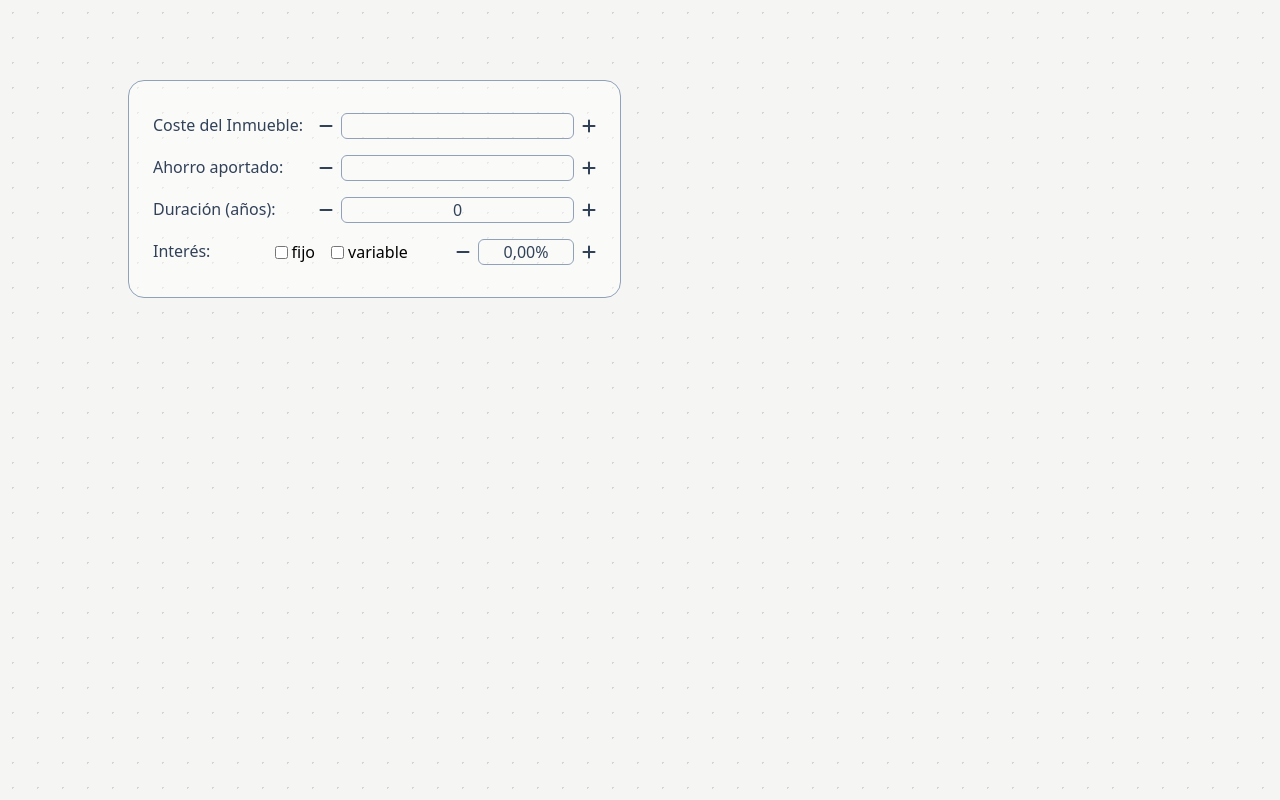
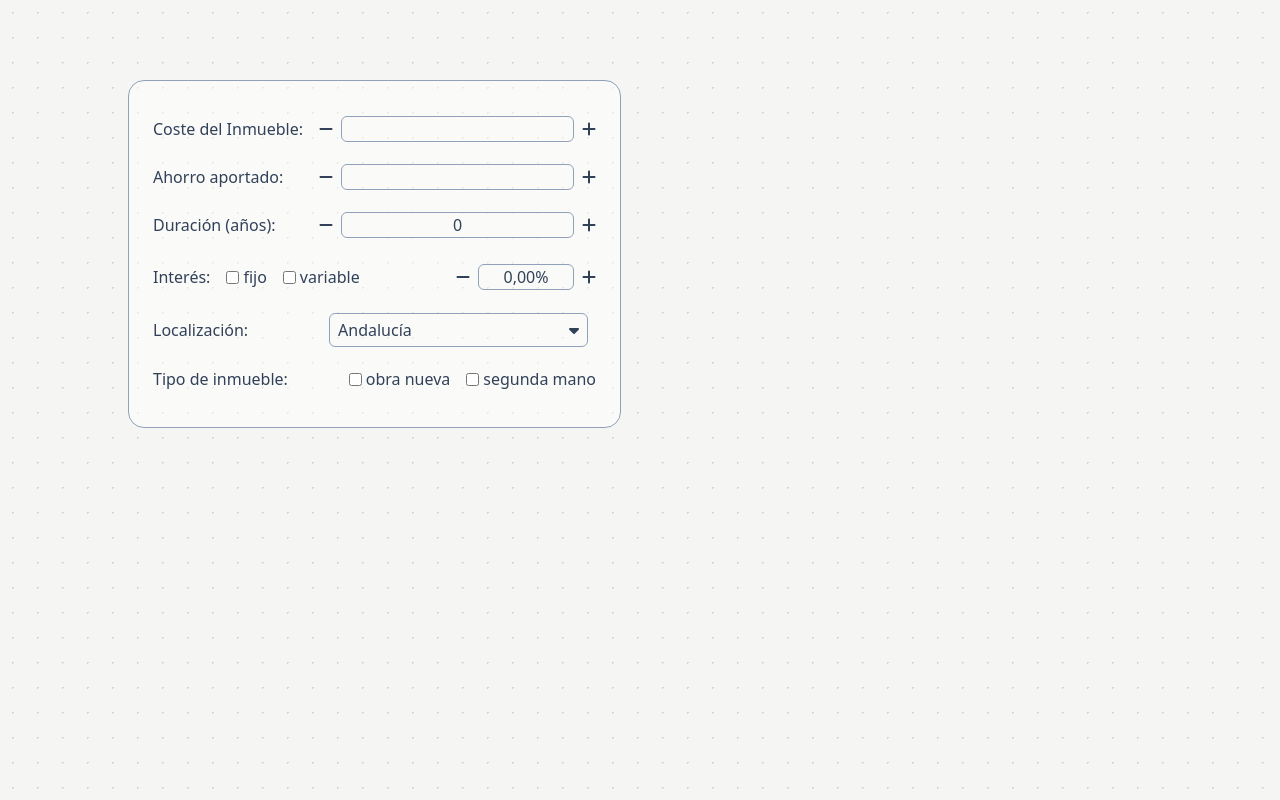
Before and after one commit to CesarCMa/mortgage_simulator, a React (Vite) app in the folder apps/web/: page / in a window 1280 px wide. Built offline with nearby package versions, Linux system fonts and the light colour scheme.

Commit message:
feat: finish design and basic layout of main form

```diff
--- a/apps/web/package.json
+++ b/apps/web/package.json
@@ -15,10 +15,10 @@
   },
   "devDependencies": {
     "@eslint/js": "^9.33.0",
+    "@tailwindcss/vite": "^4.1.13",
     "@types/react": "^19.1.10",
     "@types/react-dom": "^19.1.7",
     "@vitejs/plugin-react": "^5.0.0",
-    "@tailwindcss/vite": "^4.1.13",
     "autoprefixer": "^10.4.21",
     "eslint": "^9.33.0",
     "eslint-plugin-react-hooks": "^5.2.0",
--- a/apps/web/src/components/BinaryCheckBox.jsx
+++ b/apps/web/src/components/BinaryCheckBox.jsx
@@ -11,7 +11,7 @@ function BinaryCheckBox({ labels = ["Yes", "No"], onChange }) {
   };
 
   return (
-    <div className="flex space-x-4 items-center">
+    <div className="flex space-x-4 items-center text-slate-700">
       {labels.map((label, index) => (
         <label key={index} className="flex items-center space-x-1 cursor-pointer">
           <input
--- a/apps/web/src/components/MortgageInfoForm.jsx
+++ b/apps/web/src/components/MortgageInfoForm.jsx
@@ -2,26 +2,53 @@ import EuroInput from "./EuroInput";
 import NumberInput from "./NumberInput";
 import PercentageInput from "./PercentageInput";
 import BinaryCheckBox from "./BinaryCheckBox";
+import MultiSelect from "./MultiSelect";
+import * as interestRates from "../data/interest_rates";
 
 const MortgageInfoForm = () => {
   return (
-    <form className="flex flex-col border border-slate-400 p-6 rounded-2xl bg-white/50">
-      <div className="flex my-2 justify-between">
-        <label htmlFor="houseCost" className="text-slate-700 mr-4">Coste del Inmueble:</label>
-        <EuroInput id="houseCost" incrementMultiplier={10000}/>
+    <form
+      className="flex flex-col border border-slate-400 p-6 rounded-2xl bg-white/50"
+      onSubmit={(e) => e.preventDefault()}
+    >
+      <div className="flex flex-col sm:flex-row my-2 justify-between">
+        <label htmlFor="houseCost" className="text-slate-700 mr-4 my-1">
+          Coste del Inmueble:
+        </label>
+        <EuroInput id="houseCost" incrementMultiplier={10000} />
       </div>
-      <div className="flex my-2 justify-between">
-        <label htmlFor="savings" className="text-slate-700 mr-4">Ahorro aportado:</label>
-        <EuroInput id="saving" incrementMultiplier={10000}/>
+      <div className="flex flex-col sm:flex-row my-2 justify-between">
+        <label htmlFor="savings" className="text-slate-700 mr-4 my-1">
+          Ahorro aportado:
+        </label>
+        <EuroInput id="saving" incrementMultiplier={10000} />
       </div>
-      <div className="flex my-2 justify-between">
-        <label htmlFor="years" className="text-slate-700 mr-4">Duración (años):</label>
-        <NumberInput id="years" incrementMultiplier={5}/>
+      <div className="flex my-2 justify-between flex-col sm:flex-row">
+        <label htmlFor="years" className="text-slate-700 mr-4 py-1">
+          Duración (años):
+        </label>
+        <NumberInput id="years" incrementMultiplier={5} />
       </div>
-      <div className="flex my-2 justify-between">
-        <label htmlFor="interest" className="text-slate-700 mr-4">Interés:</label>
-        <BinaryCheckBox labels={["fijo", "variable"]}/>
-        <PercentageInput id="interest" step={0.1}/>
+      <div className="flex my-2 justify-between flex-col sm:flex-row">
+        <div className="flex my-1">
+          <label htmlFor="interest" className="text-slate-700 mr-4 py-1">
+            Interés:
+          </label>
+          <BinaryCheckBox labels={["fijo", "variable"]} />
+        </div>
+        <PercentageInput id="interest" step={0.1} />
+      </div>
+      <div className="flex my-2 justify-between sm:items-center flex-col sm:flex-row">
+        <label htmlFor="place" className="text-slate-700 mr-4 py-1">
+          Localización:
+        </label>
+        <MultiSelect regions={interestRates.REGIONS} />
+      </div>
+      <div className="flex my-2 justify-between flex-col sm:flex-row">
+        <label htmlFor="interest" className="text-slate-700 mr-4 py-1">
+          Tipo de inmueble:
+        </label>
+        <BinaryCheckBox labels={["obra nueva", "segunda mano"]} />
       </div>
     </form>
   );
--- /dev/null
+++ b/apps/web/src/components/MultiSelect.jsx
@@ -0,0 +1,30 @@
+import { useState } from "react";
+
+const MultiSelect = (props) => {
+  const { regions } = props;
+  const [isDisplayed, setIsDisplayed] = useState(false);
+  const [selectedRegion, setSelectedRegion] = useState(regions[0].label)
+  console.log(selectedRegion);
+
+
+  return (
+    <div className="relative border border-slate-400 rounded-md text-slate-700 py-1 px-2 mr-2">
+      <input type="text" placeholder="--" value={selectedRegion}/>
+      <button onClick={()=> setIsDisplayed(!isDisplayed)}>
+        <i className="fa-solid fa-caret-down"></i>
+      </button>
+      {isDisplayed && (
+        <div className="max-h-60 overflow-scroll border border-slate-400 rounded-md absolute top-[32px] right-0 bg-white/90">
+          {regions.map((region) => (
+            <div className="py-1 px-2 hover:bg-sky-200/90 rounded-sm" onClick={()=>{
+              setIsDisplayed(false);
+              setSelectedRegion(region.label);
+            }} key={region.value}>{region.label}</div>
+          ))}
+        </div>
+      )}
+    </div>
+  );
+};
+
+export default MultiSelect;
--- /dev/null
+++ b/apps/web/src/data/interest_rates.js
@@ -0,0 +1,21 @@
+export const REGIONS = [
+  { value: "andalucia", label: "Andalucía" },
+  { value: "aragon", label: "Aragón" },
+  { value: "asturias", label: "Principado de Asturias" },
+  { value: "baleares", label: "Islas Baleares" },
+  { value: "canarias", label: "Canarias" },
+  { value: "cantabria", label: "Cantabria" },
+  { value: "castilla_la_mancha", label: "Castilla-La Mancha" },
+  { value: "castilla_y_leon", label: "Castilla y León" },
+  { value: "catalunya", label: "Cataluña" },
+  { value: "extremadura", label: "Extremadura" },
+  { value: "galicia", label: "Galicia" },
+  { value: "madrid", label: "Comunidad de Madrid" },
+  { value: "murcia", label: "Región de Murcia" },
+  { value: "navarra", label: "Comunidad Foral de Navarra" },
+  { value: "pais_vasco", label: "País Vasco" },
+  { value: "la_rioja", label: "La Rioja" },
+  { value: "valencia", label: "Comunidad Valenciana" },
+  { value: "ceuta", label: "Ceuta" },
+  { value: "melilla", label: "Melilla" }
+];
```
Also changed, not shown: 2 other files (tests, documents, lock files or other folders).
